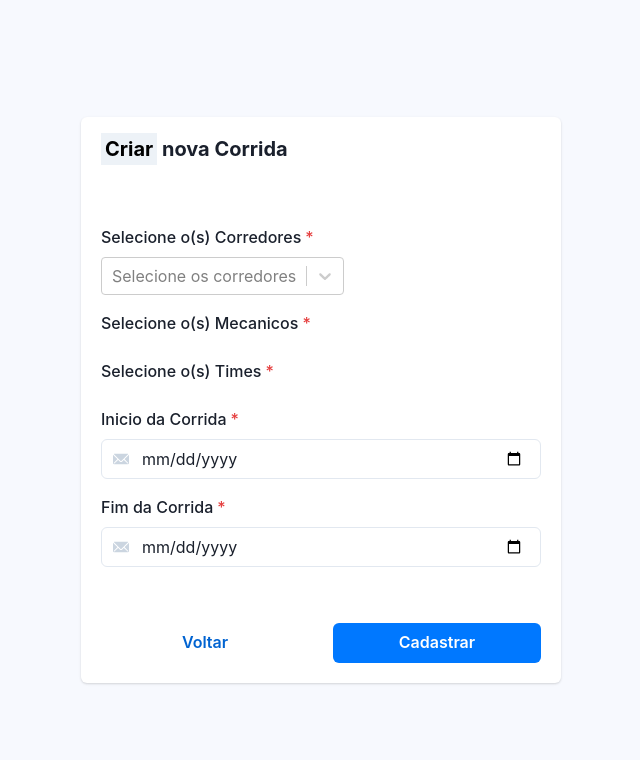
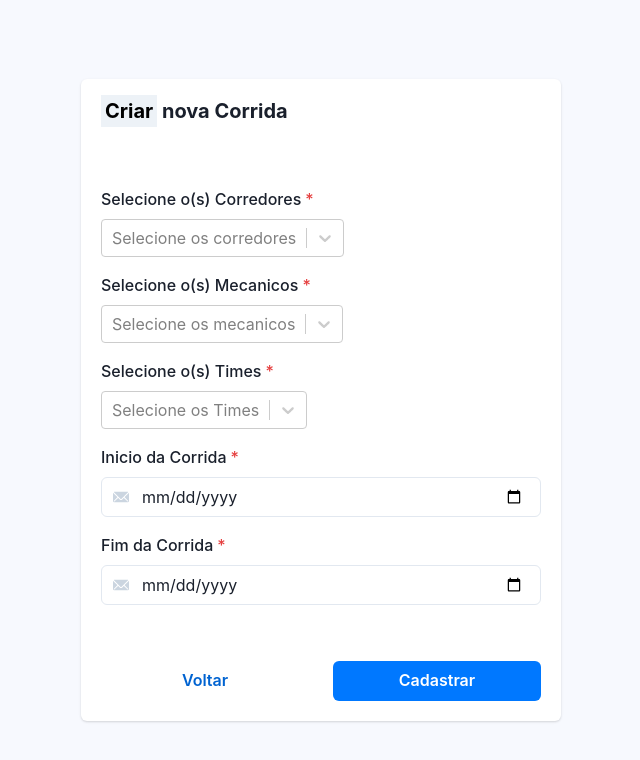
Before and after one commit to ICEI-PUC-Minas-PPLES-TI/plf-es-2023-1-ti5-5104100-race-engineering, a Next.js app in the folder codigo/web/race-engineering/: page /register-race in a window 1280 px wide. Shown: the top 760 px of the page, without its empty margins (319-959 px from the left). Built offline with nearby package versions, Linux system fonts and the light colour scheme; no server answers.

Commit message:
alteração cadastro corrida

```diff
--- a/codigo/web/race-engineering/src/pages/register-race/index.tsx
+++ b/codigo/web/race-engineering/src/pages/register-race/index.tsx
@@ -1,19 +1,32 @@
 /* eslint-disable react/no-children-prop */
-import { useRouter } from 'next/router';
-import { useEffect, useState } from 'react';
-import { useForm } from 'react-hook-form';
-import Select from 'react-select';
-import makeAnimated from 'react-select/animated';
+import { useRouter } from "next/router";
+import { useEffect, useState } from "react";
+import { useForm } from "react-hook-form";
+import Select from "react-select";
+import makeAnimated from "react-select/animated";
 
-import UserForm from '@/components/user-fields/user-fields';
-import api from '@/services/api';
-import { AtSignIcon, EmailIcon, LockIcon } from '@chakra-ui/icons';
+import UserForm from "@/components/user-fields/user-fields";
+import api from "@/services/api";
+import { AtSignIcon, EmailIcon, LockIcon } from "@chakra-ui/icons";
 import {
-    Box, Button, Card, CardBody, CardFooter, CardHeader, FormControl, FormLabel, Heading, Highlight,
-    Input, InputGroup, InputLeftElement, InputRightElement, useToast
-} from '@chakra-ui/react';
+  Box,
+  Button,
+  Card,
+  CardBody,
+  CardFooter,
+  CardHeader,
+  FormControl,
+  FormLabel,
+  Heading,
+  Highlight,
+  Input,
+  InputGroup,
+  InputLeftElement,
+  InputRightElement,
+  useToast,
+} from "@chakra-ui/react";
 
-import { options } from './option-mock';
+import { options } from "./option-mock";
 
 type Register = {
   name: string;
@@ -32,8 +45,6 @@ type Register = {
 };
 
 const RegisterPage = () => {
-  //Esse const options é pro select
-  //Vai mudar algo pq vai vir do BD dos corredores e mecanicos ja cadastradros
   const animatedComponents = makeAnimated();
 
   const router = useRouter();
@@ -42,6 +53,8 @@ const RegisterPage = () => {
 
   const [show, setShow] = useState(false);
   const [selectedDrivers, setSelectedDrivers] = useState([]);
+  const [selectedMechanics, setSelectedMechanics] = useState([]); //CRIEI ESSA
+  const [selectedTimes, setSelectedTimes] = useState([]); //CRIEI ESSA
 
   const handleClick = () => setShow(!show);
 
@@ -64,7 +77,6 @@ const RegisterPage = () => {
     };
   }, []);
 
-  //Esse const onSubmit Pode Deixar (Talvez so mudar o caminho do post OU talvez nem precise)
   const onSubmit = handleSubmit((data, event) => {
     api
       // .post("/register", data)
@@ -97,6 +109,24 @@ const RegisterPage = () => {
       selectedOption = selectedOption.slice(0, 2);
     }
     setSelectedDrivers(selectedOption);
+  };
+
+  //##########CRIEI EESSE METODO
+  const handleSelectChangeMechanics = (selectedOption: any) => {
+    if (selectedOption && selectedOption.length > 2) {
+      // Se mais de 2 opções forem selecionadas, mantenha apenas as 2 primeiras
+      selectedOption = selectedOption.slice(0, 2);
+    }
+    setSelectedMechanics(selectedOption);
+  };
+
+  //##########CRIEI EESSE METODO
+  const handleSelectChangeTimes = (selectedOption: any) => {
+    if (selectedOption && selectedOption.length > 2) {
+      // Se mais de 2 opções forem selecionadas, mantenha apenas as 2 primeiras
+      selectedOption = selectedOption.slice(0, 2);
+    }
+    setSelectedTimes(selectedOption);
   };
 
   return (
@@ -138,14 +168,38 @@ const RegisterPage = () => {
 
             <Box w="100%" marginTop="4">
               <FormLabel>Selecione o(s) Mecanicos</FormLabel>
-              {/* Pode Manter o id  Mas acho q tem q trocar  #############*/}
-              <InputGroup id="mechanicType"></InputGroup>
+              {/* Pode Manter o id(pq n tem nada haver com o back)  Mas acho q tem q trocar  #############*/}
+              <InputGroup id="mechanics" w="100%">
+                <Select
+                  closeMenuOnSelect={false}
+                  components={animatedComponents}
+                  isMulti
+                  options={options}
+                  // onChange={handleSelectChange}
+                  onChange={handleSelectChangeMechanics}
+                  // value={selectedDrivers}
+                  value={selectedMechanics}
+                  placeholder="Selecione os mecanicos"
+                />
+              </InputGroup>
             </Box>
 
             {/* COLOCAR MAIS UM BOX PARA TIMES(FALTA TA NO BACKEND ANTES) */}
             <Box w="100%" marginTop="4">
               <FormLabel>Selecione o(s) Times</FormLabel>
-              <InputGroup id="mechanicType"></InputGroup>
+              <InputGroup id="times" w="100%">
+                <Select
+                  closeMenuOnSelect={false}
+                  components={animatedComponents}
+                  isMulti
+                  options={options}
+                  // onChange={handleSelectChange}
+                  onChange={handleSelectChangeTimes}
+                  // value={selectedDrivers}
+                  value={selectedTimes}
+                  placeholder="Selecione os Times"
+                />
+              </InputGroup>
             </Box>
 
             <Box w="100%" marginY="4">
@@ -157,7 +211,6 @@ const RegisterPage = () => {
                 />
                 <Input
                   type="date"
-                  //   placeholder="Digite seu email"
                   {...register("startDate", { required: true })}
                 />
               </InputGroup>
```
